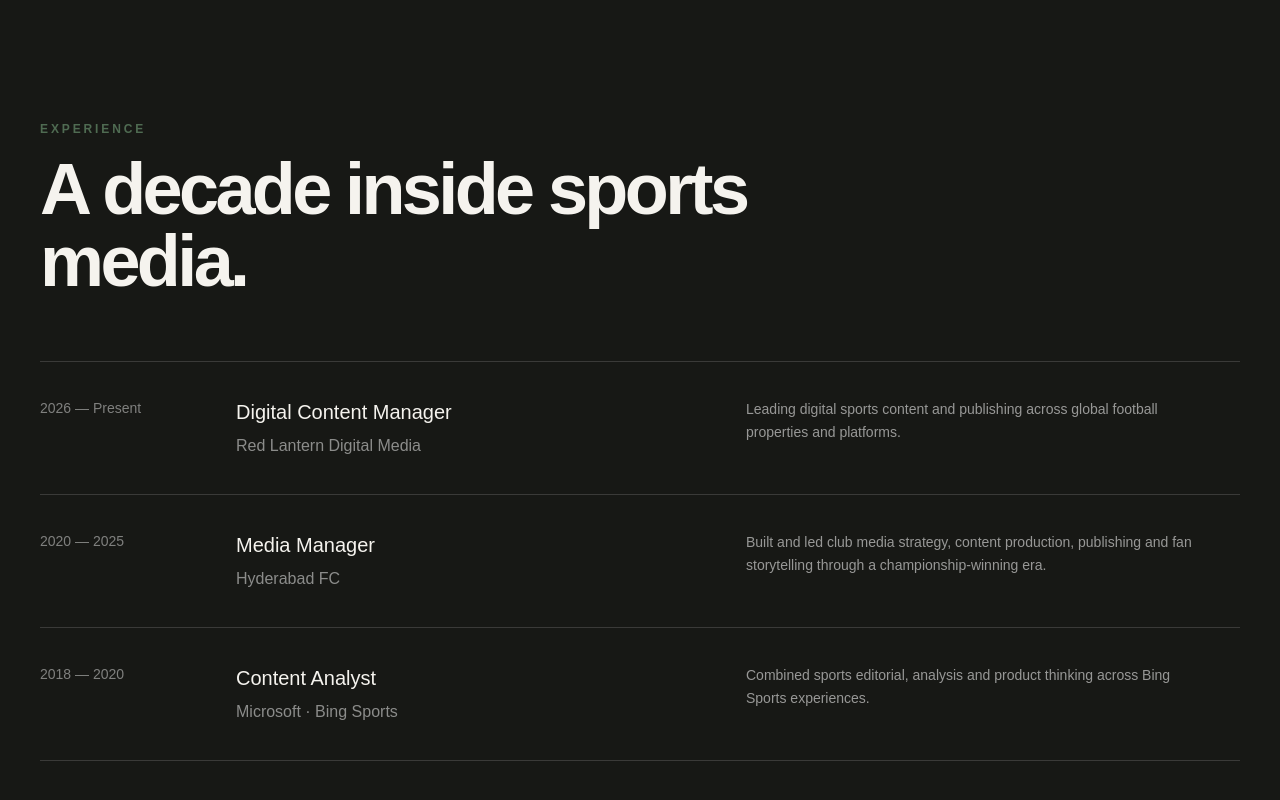
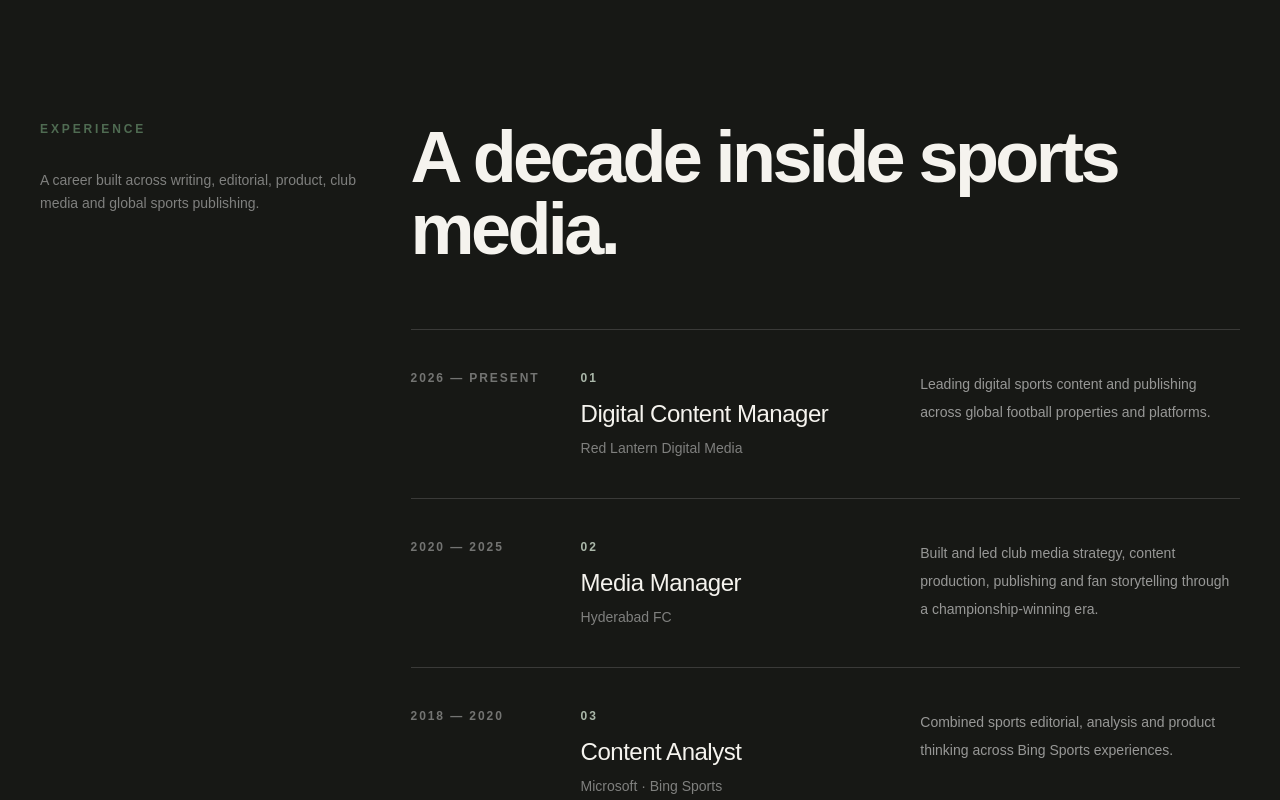
Before and after one commit to AakarshBot/aakars-portfolio-v2, a Next.js app: page / in a window 1280 px wide. Shown: the part 4460-5260 px from the top of the page. Built offline with nearby package versions, Linux system fonts and the light colour scheme.

Commit message:
feat: refine experience storytelling and hierarchy

```diff
--- a/src/components/Experience.tsx
+++ b/src/components/Experience.tsx
@@ -5,16 +5,31 @@ export function Experience() {
   return (
     <section id="experience" className="border-y border-white/10 bg-[#171815] text-[#f5f3ee]">
       <div className="mx-auto max-w-7xl px-6 py-24 lg:px-10 lg:py-32">
-        <SectionLabel>Experience</SectionLabel>
-        <h2 className="max-w-3xl text-5xl font-semibold tracking-[-0.05em] md:text-7xl">A decade inside sports media.</h2>
-        <div className="mt-16 border-t border-white/15">
-          {experience.map((item) => (
-            <article key={`${item.period}-${item.role}`} className="grid gap-4 border-b border-white/15 py-9 md:grid-cols-[180px_1fr_1fr] md:items-start">
-              <span className="text-sm text-white/45">{item.period}</span>
-              <div><h3 className="text-xl font-medium">{item.role}</h3><p className="mt-2 text-white/50">{item.company}</p></div>
-              <p className="max-w-md text-sm leading-relaxed text-white/55">{item.description}</p>
-            </article>
-          ))}
+        <div className="grid gap-12 lg:grid-cols-[0.7fr_1.8fr]">
+          <div>
+            <SectionLabel>Experience</SectionLabel>
+            <p className="mt-8 max-w-xs text-sm leading-relaxed text-white/45">
+              A career built across writing, editorial, product, club media and global sports publishing.
+            </p>
+          </div>
+          <div>
+            <h2 className="max-w-3xl text-5xl font-semibold tracking-[-0.05em] md:text-7xl">
+              A decade inside sports media.
+            </h2>
+            <div className="mt-16 border-t border-white/15">
+              {experience.map((item, index) => (
+                <article key={`${item.period}-${item.role}`} className="grid gap-5 border-b border-white/15 py-9 md:grid-cols-[150px_1fr_1fr] md:items-start md:py-10">
+                  <span className="text-xs font-semibold tracking-[0.16em] text-white/40 uppercase">{item.period}</span>
+                  <div>
+                    <span className="mb-3 block text-xs font-semibold tracking-[0.16em] text-[#aab7a9]">0{index + 1}</span>
+                    <h3 className="text-xl font-medium tracking-[-0.02em] md:text-2xl">{item.role}</h3>
+                    <p className="mt-2 text-sm text-white/45">{item.company}</p>
+                  </div>
+                  <p className="max-w-md text-sm leading-7 text-white/55">{item.description}</p>
+                </article>
+              ))}
+            </div>
+          </div>
         </div>
       </div>
     </section>
```
